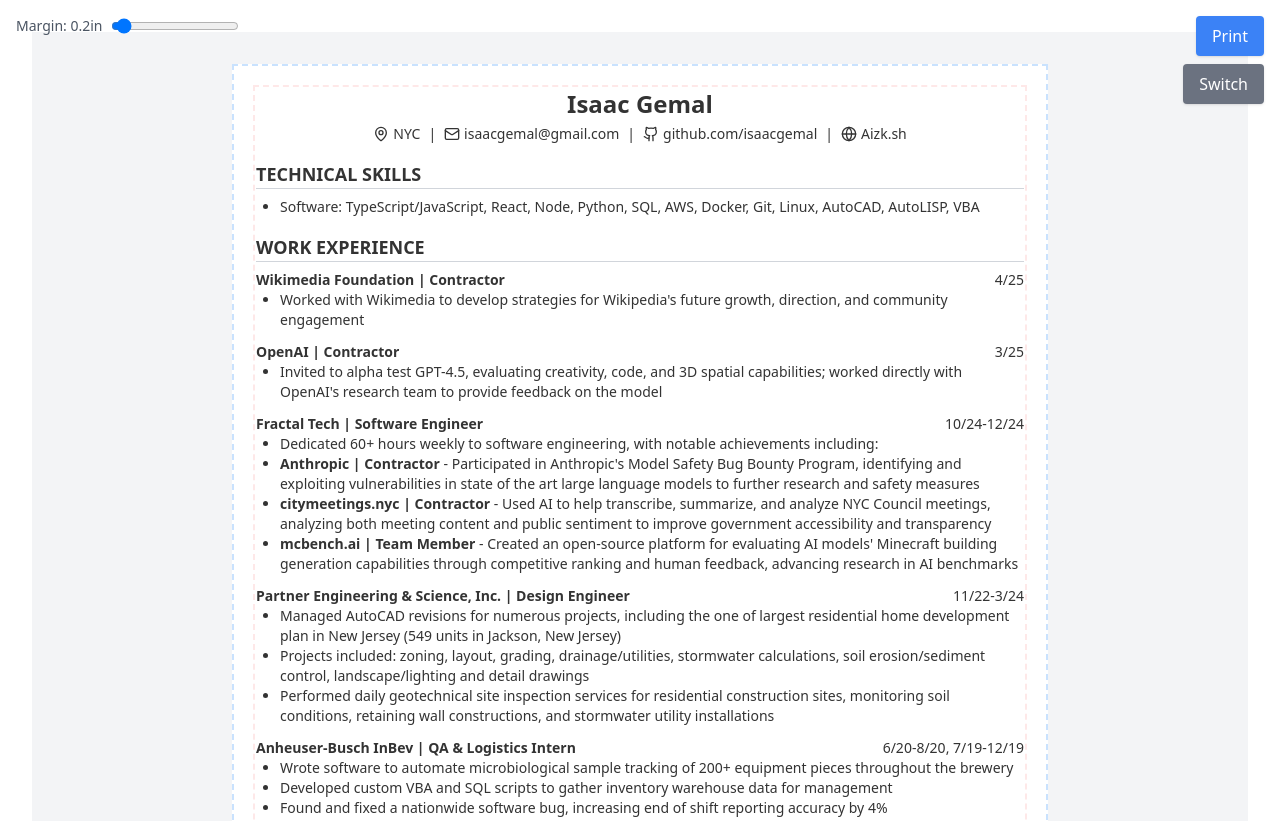
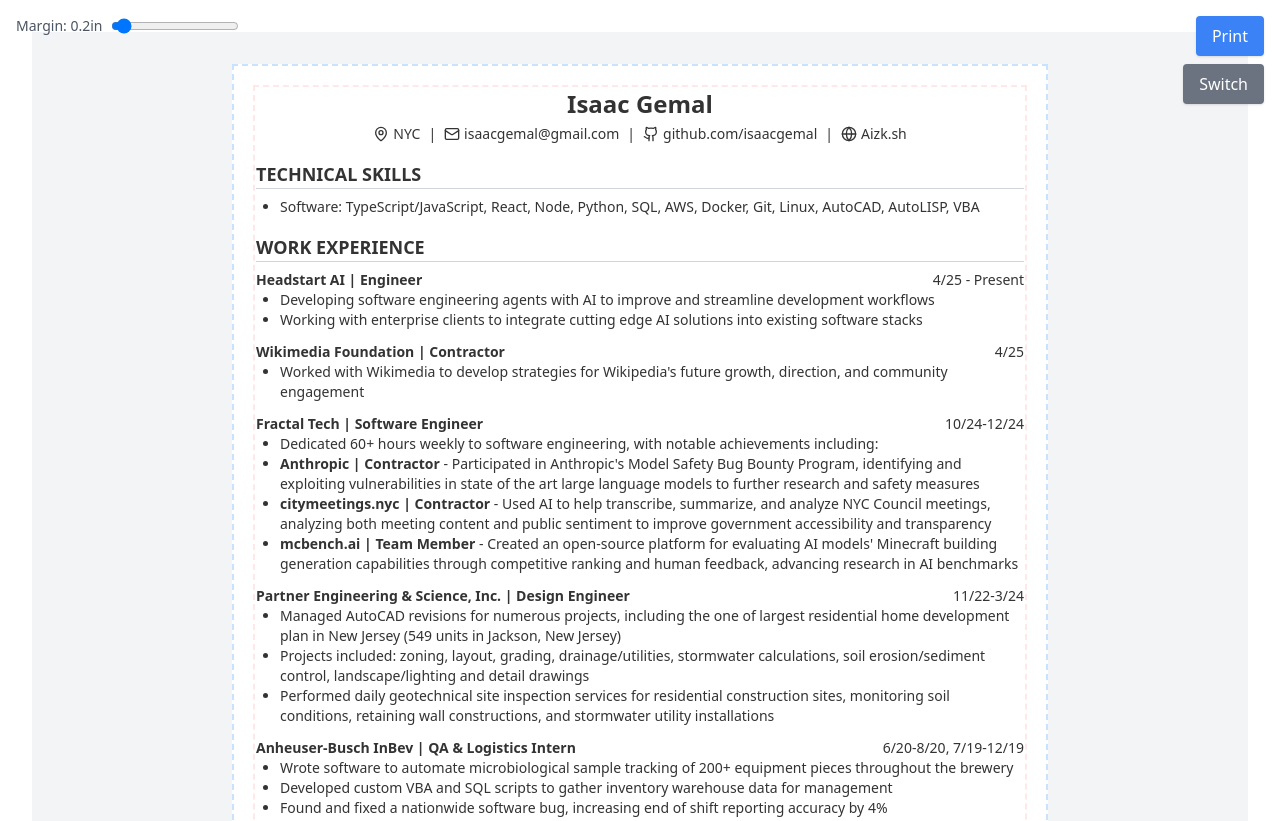
Before and after one commit to IsaacGemal/my-resume, a React (Vite) app: page / in a window 1280 px wide. Shown: the top 821 px of the page. Built offline with nearby package versions, Linux system fonts and the light colour scheme.

Commit message:
✨ Feat: add Headstart AI, remove OpenAI

```diff
--- a/src/components/Resume.tsx
+++ b/src/components/Resume.tsx
@@ -41,21 +41,22 @@
 
                 <div className="mb-3">
                     <div className="flex justify-between text-sm">
+                        <strong><a href="https://headstart.nyc/" className="hover:underline" target="_blank" rel="noopener noreferrer">Headstart AI</a> | Engineer</strong>
+                        <span>4/25 - Present</span>
+                    </div>
+                    <ul className="list-disc pl-6 text-sm">
+                        <li>Developing software engineering agents with AI to improve and streamline development workflows</li>
+                        <li>Working with enterprise clients to integrate cutting edge AI solutions into existing software stacks</li>
+                    </ul>
+                </div>
+
+                <div className="mb-3">
+                    <div className="flex justify-between text-sm">
                         <strong><a href="https://wikimediafoundation.org/" className="hover:underline" target="_blank" rel="noopener noreferrer">Wikimedia Foundation</a> | Contractor</strong>
                         <span>4/25</span>
                     </div>
                     <ul className="list-disc pl-6 text-sm">
                         <li>Worked with Wikimedia to develop strategies for Wikipedia's future growth, direction, and community engagement</li>
-                    </ul>
-                </div>
-
-                <div className="mb-3">
-                    <div className="flex justify-between text-sm">
-                        <strong><a href="https://openai.com/" className="hover:underline" target="_blank" rel="noopener noreferrer">OpenAI</a> | Contractor</strong>
-                        <span>3/25</span>
-                    </div>
-                    <ul className="list-disc pl-6 text-sm">
-                        <li>Invited to alpha test GPT-4.5, evaluating creativity, code, and 3D spatial capabilities; worked directly with OpenAI's research team to provide feedback on the model</li>
                     </ul>
                 </div>
 
```
